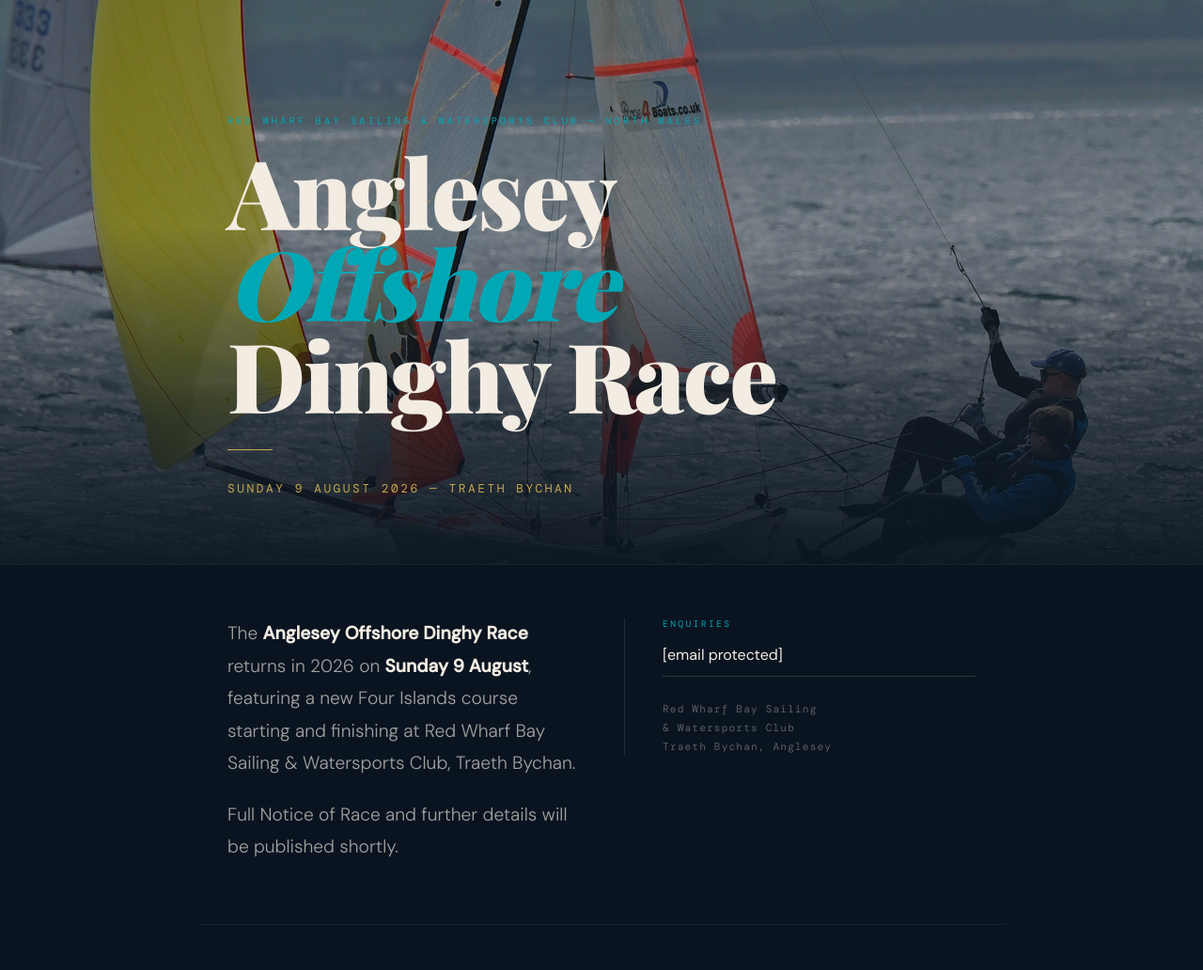
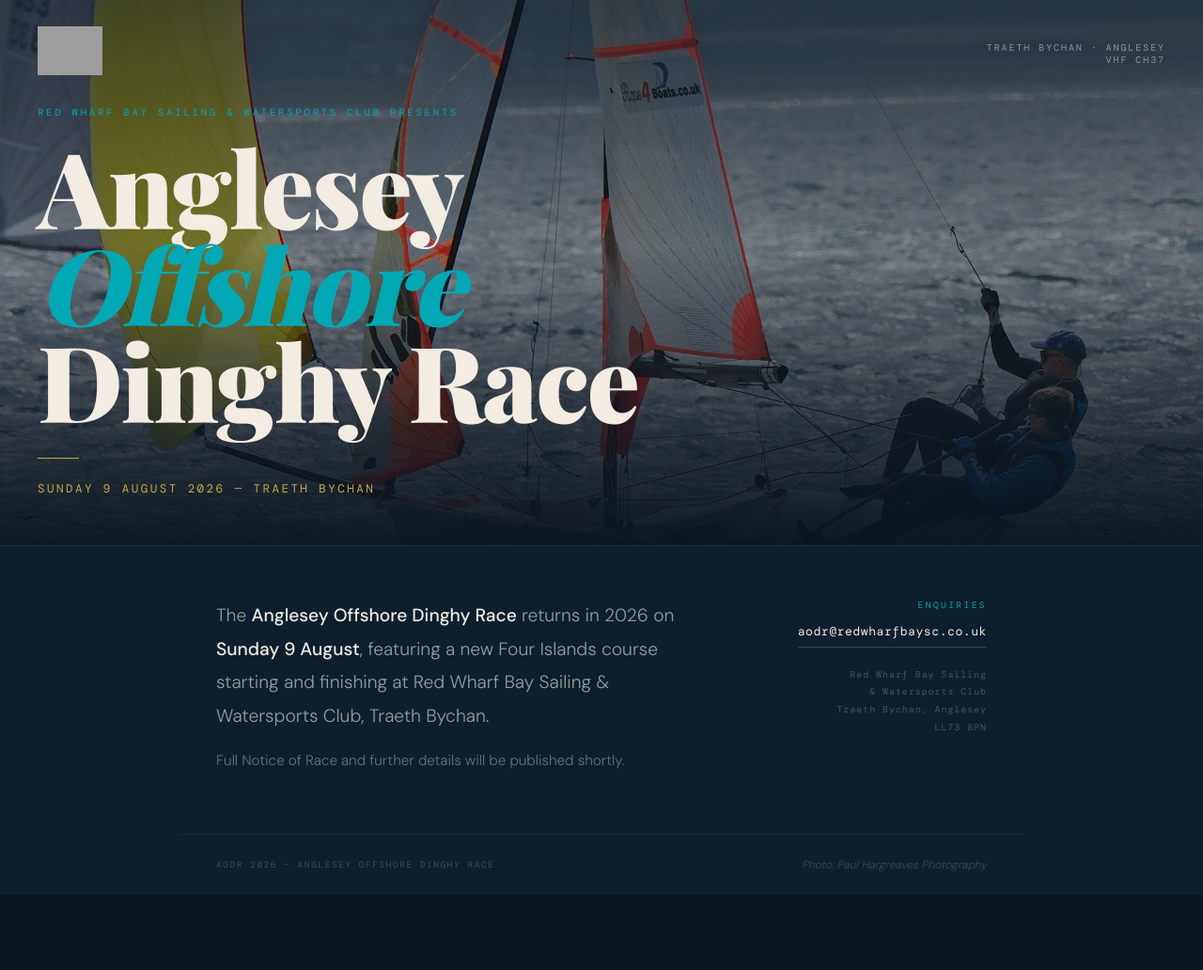
Before and after one commit to paul-halliwell/aodr2026, a plain HTML site: page index.html in a window 1280 px wide. Shown: the whole page at 94% size. After the commit the page ends 952 px from the top, so only its background shows below. Drawn offline with nearby package versions, Linux system fonts and the light colour scheme; grey boxes are pictures that could not be loaded; a web font is replaced by a local one.

Commit message:
Add files via upload

```diff
--- a/index.html
+++ b/index.html
@@ -10,35 +10,37 @@
   *, *::before, *::after { box-sizing: border-box; margin: 0; padding: 0; }
 
   :root {
-    --navy: #0a1520;
+    --navy: #0d1f2d;
+    --deep: #0a1520;
     --teal: #00a8b5;
     --cream: #f2ece3;
     --gold: #c9a84c;
-    --light: rgba(242,236,227,0.65);
+    --muted: rgba(242,236,227,0.6);
   }
 
   html, body {
     height: 100%;
     font-family: 'DM Sans', sans-serif;
+    font-weight: 300;
   }
 
   body {
-    background: var(--navy);
+    background: var(--deep);
     color: var(--cream);
     min-height: 100vh;
     display: flex;
     flex-direction: column;
   }
 
-  /* PHOTO HERO — full bleed */
   .hero {
     position: relative;
     width: 100%;
     height: 100vh;
-    min-height: 600px;
+    min-height: 580px;
     overflow: hidden;
     display: flex;
-    align-items: flex-end;
+    flex-direction: column;
+    justify-content: space-between;
   }
 
   .hero-img {
@@ -47,52 +49,76 @@
     width: 100%;
     height: 100%;
     object-fit: cover;
-    object-position: center 30%;
-    filter: brightness(0.75) saturate(1.1);
+    object-position: center 35%;
+    filter: brightness(0.7) saturate(1.1);
   }
 
-  /* gradient overlay — dark at bottom for text legibility */
   .hero-overlay {
     position: absolute;
     inset: 0;
     background: linear-gradient(
       to bottom,
-      rgba(10,21,32,0.2) 0%,
-      rgba(10,21,32,0.1) 40%,
-      rgba(10,21,32,0.7) 75%,
-      rgba(10,21,32,0.95) 100%
+      rgba(10,21,32,0.55) 0%,
+      rgba(10,21,32,0.15) 45%,
+      rgba(10,21,32,0.75) 80%,
+      rgba(10,21,32,0.97) 100%
     );
+  }
+
+  .topbar {
+    position: relative;
+    z-index: 10;
+    display: flex;
+    align-items: center;
+    justify-content: space-between;
+    padding: 1.75rem 2.5rem;
+  }
+
+  .club-logo {
+    height: 52px;
+    width: auto;
+    opacity: 0;
+    animation: rise 0.8s ease forwards 0.3s;
+  }
+
+  .topbar-right {
+    font-family: 'DM Mono', monospace;
+    font-size: 0.62rem;
+    letter-spacing: 0.2em;
+    text-transform: uppercase;
+    color: rgba(242,236,227,0.5);
+    text-align: right;
+    opacity: 0;
+    animation: rise 0.8s ease forwards 0.5s;
   }
 
   .hero-content {
     position: relative;
     z-index: 2;
-    width: 100%;
-    max-width: 860px;
-    margin: 0 auto;
-    padding: 0 2rem 4rem;
+    padding: 0 2.5rem 4.5rem;
+    max-width: 900px;
   }
 
   .race-tag {
     font-family: 'DM Mono', monospace;
     font-size: 0.65rem;
-    letter-spacing: 0.3em;
+    letter-spacing: 0.28em;
     text-transform: uppercase;
     color: var(--teal);
-    margin-bottom: 1.2rem;
+    margin-bottom: 1.25rem;
     opacity: 0;
-    animation: rise 1s ease forwards 0.4s;
+    animation: rise 0.9s ease forwards 0.6s;
   }
 
   h1 {
     font-family: 'Playfair Display', serif;
-    font-size: clamp(2.8rem, 8vw, 6.5rem);
+    font-size: clamp(3rem, 9vw, 7rem);
     font-weight: 900;
-    line-height: 0.95;
+    line-height: 0.92;
     letter-spacing: -0.02em;
     color: var(--cream);
     opacity: 0;
-    animation: rise 1s ease forwards 0.6s;
+    animation: rise 1s ease forwards 0.8s;
   }
 
   h1 em {
@@ -101,74 +127,75 @@
   }
 
   .rule {
-    width: 48px;
+    width: 44px;
     height: 1px;
     background: var(--gold);
-    margin: 2rem 0;
+    margin: 2rem 0 1.5rem;
     opacity: 0;
-    animation: rise 1s ease forwards 0.9s;
+    animation: rise 0.9s ease forwards 1.1s;
   }
 
   .date-line {
     font-family: 'DM Mono', monospace;
-    font-size: 0.8rem;
+    font-size: 0.78rem;
     letter-spacing: 0.2em;
     text-transform: uppercase;
     color: var(--gold);
-    margin-bottom: 0.5rem;
     opacity: 0;
-    animation: rise 1s ease forwards 1s;
+    animation: rise 0.9s ease forwards 1.2s;
   }
 
-  /* ANNOUNCEMENT PANEL */
   .announcement {
-    background: rgba(10,21,32,0.95);
+    background: var(--navy);
     border-top: 1px solid rgba(255,255,255,0.07);
+    flex: 1;
   }
 
   .announcement-inner {
-    max-width: 860px;
+    max-width: 900px;
     margin: 0 auto;
-    padding: 3.5rem 2rem 4rem;
+    padding: 3.5rem 2.5rem 4rem;
     display: grid;
-    grid-template-columns: 1fr 1fr;
-    gap: 3rem;
+    grid-template-columns: 1fr auto;
+    gap: 4rem;
     align-items: start;
   }
 
-  @media (max-width: 640px) {
+  @media (max-width: 660px) {
     .announcement-inner {
       grid-template-columns: 1fr;
-      gap: 2rem;
+      gap: 2.5rem;
       padding: 2.5rem 1.5rem 3rem;
     }
+    h1 { font-size: clamp(2.8rem, 12vw, 5rem); }
+    .topbar { padding: 1.25rem 1.5rem; }
+    .hero-content { padding: 0 1.5rem 3.5rem; }
+    .contact-block { text-align: left; }
   }
 
   .announce-text p {
     font-family: 'DM Sans', sans-serif;
-    font-size: clamp(1rem, 2vw, 1.2rem);
-    line-height: 1.8;
-    color: var(--light);
+    font-size: clamp(1rem, 1.8vw, 1.2rem);
+    line-height: 1.85;
+    color: var(--muted);
     font-weight: 300;
+    max-width: 520px;
   }
 
   .announce-text p strong {
     color: var(--cream);
-    font-weight: 600;
+    font-weight: 500;
   }
 
-  .announce-contact {
-    border-left: 1px solid rgba(255,255,255,0.1);
-    padding-left: 2.5rem;
+  .announce-text p + p {
+    margin-top: 1rem;
+    font-size: 0.95rem;
+    color: rgba(242,236,227,0.4);
   }
 
-  @media (max-width: 640px) {
-    .announce-contact {
-      border-left: none;
-      border-top: 1px solid rgba(255,255,255,0.1);
-      padding-left: 0;
-      padding-top: 2rem;
-    }
+  .contact-block {
+    text-align: right;
+    flex-shrink: 0;
   }
 
   .contact-label {
@@ -177,65 +204,65 @@
     letter-spacing: 0.25em;
     text-transform: uppercase;
     color: var(--teal);
-    margin-bottom: 1rem;
+    margin-bottom: 0.6rem;
+    display: block;
   }
 
-  .contact-link {
-    display: block;
-    font-family: 'DM Sans', sans-serif;
-    font-size: 1rem;
-    font-weight: 400;
+  .contact-email {
+    font-family: 'DM Mono', monospace;
+    font-size: 0.82rem;
+    letter-spacing: 0.04em;
     color: var(--cream);
     text-decoration: none;
     border-bottom: 1px solid rgba(255,255,255,0.15);
-    padding-bottom: 0.75rem;
-    margin-bottom: 1.5rem;
+    padding-bottom: 0.5rem;
+    display: inline-block;
     transition: color 0.2s, border-color 0.2s;
   }
 
-  .contact-link:hover {
+  .contact-email:hover {
     color: var(--teal);
     border-color: var(--teal);
   }
 
-  .club-detail {
+  .contact-club {
+    margin-top: 1.25rem;
     font-family: 'DM Mono', monospace;
-    font-size: 0.7rem;
+    font-size: 0.62rem;
     letter-spacing: 0.1em;
-    color: rgba(242,236,227,0.35);
-    line-height: 1.8;
+    color: rgba(242,236,227,0.25);
+    line-height: 1.9;
   }
 
-  /* FOOTER */
   footer {
-    border-top: 1px solid rgba(255,255,255,0.06);
-    padding: 1.5rem 2rem;
+    border-top: 1px solid rgba(255,255,255,0.05);
+    padding: 1.5rem 2.5rem;
     display: flex;
     justify-content: space-between;
     align-items: center;
     flex-wrap: wrap;
-    gap: 0.5rem;
-    max-width: 860px;
+    gap: 0.75rem;
+    max-width: 900px;
     margin: 0 auto;
     width: 100%;
   }
 
-  .footer-logo {
+  .footer-left {
     font-family: 'DM Mono', monospace;
-    font-size: 0.6rem;
-    letter-spacing: 0.2em;
+    font-size: 0.58rem;
+    letter-spacing: 0.18em;
     text-transform: uppercase;
-    color: rgba(255,255,255,0.25);
+    color: rgba(255,255,255,0.2);
   }
 
-  .footer-credit {
+  .footer-right {
     font-size: 0.75rem;
-    color: rgba(255,255,255,0.2);
     font-style: italic;
+    color: rgba(255,255,255,0.18);
   }
 
   @keyframes rise {
-    from { opacity: 0; transform: translateY(20px); }
+    from { opacity: 0; transform: translateY(18px); }
     to   { opacity: 1; transform: translateY(0); }
   }
 </style>
@@ -245,8 +272,22 @@
 <div class="hero">
   <img class="hero-img" src="photo.jpg" alt="Racing dinghy at the Anglesey Offshore Dinghy Race">
   <div class="hero-overlay"></div>
+
+  <div class="topbar">
+    <a href="https://www.redwharfbaysc.co.uk" target="_blank">
+      <img
+        class="club-logo"
+        src="https://cdn.prod.website-files.com/604382581021242d1759c052/6074191ce5f2cea4e7f01bc4_RWBSWC%20Logo%20white%20-01.svg"
+        alt="Red Wharf Bay Sailing & Watersports Club"
+      >
+    </a>
+    <div class="topbar-right">
+      Traeth Bychan · Anglesey<br>VHF Ch37
+    </div>
+  </div>
+
   <div class="hero-content">
-    <p class="race-tag">Red Wharf Bay Sailing &amp; Watersports Club — North Wales</p>
+    <p class="race-tag">Red Wharf Bay Sailing &amp; Watersports Club presents</p>
     <h1>Anglesey<br><em>Offshore</em><br>Dinghy Race</h1>
     <div class="rule"></div>
     <p class="date-line">Sunday 9 August 2026 &mdash; Traeth Bychan</p>
@@ -257,17 +298,25 @@
   <div class="announcement-inner">
     <div class="announce-text">
       <p>The <strong>Anglesey Offshore Dinghy Race</strong> returns in 2026 on <strong>Sunday 9 August</strong>, featuring a new Four Islands course starting and finishing at Red Wharf Bay Sailing &amp; Watersports Club, Traeth Bychan.</p>
-      <p style="margin-top:1.25rem;">Full Notice of Race and further details will be published shortly.</p>
+      <p>Full Notice of Race and further details will be published shortly.</p>
     </div>
-    <div class="announce-contact">
-      <p class="contact-label">Enquiries</p>
-      <a href="/cdn-cgi/l/email-protection#eb8a848f99ab998e8f9c838a998d898a929888c58884c59e80" class="contact-link"><span class="__cf_email__" data-cfemail="1a7b757e685a687f7e6d727b687c787b636979347975346f71">[email&#160;protected]</span></a>
-      <p class="club-detail">
+    <div class="contact-block">
+      <span class="contact-label">Enquiries</span>
+      <a href="mailto:aodr@redwharfbaysc.co.uk" class="contact-email">aodr@redwharfbaysc.co.uk</a>
+      <div class="contact-club">
         Red Wharf Bay Sailing<br>
         &amp; Watersports Club<br>
-        Traeth Bychan, Anglesey
-      </p>
+        Traeth Bychan, Anglesey<br>
+        LL73 8PN
+      </div>
     </div>
   </div>
+
   <footer>
-    <span cl
+    <span class="footer-left">AODR 2026 &mdash; Anglesey Offshore Dinghy Race</span>
+    <span class="footer-right">Photo: Paul Hargreaves Photography</span>
+  </footer>
+</div>
+
+</body>
+</html>
```
